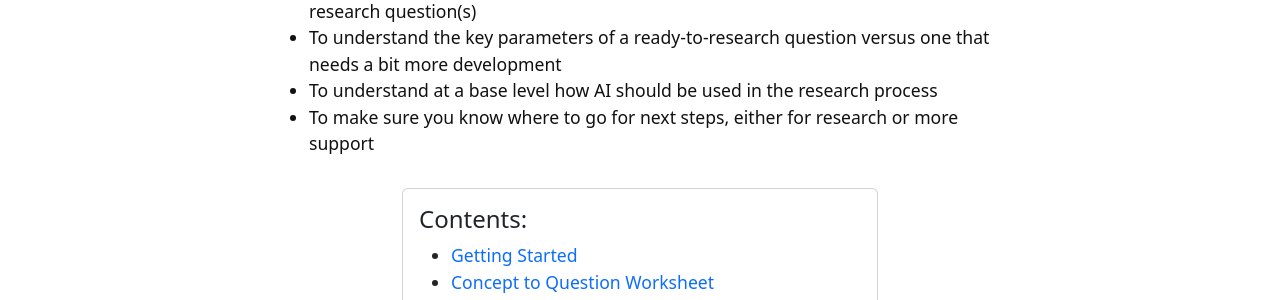
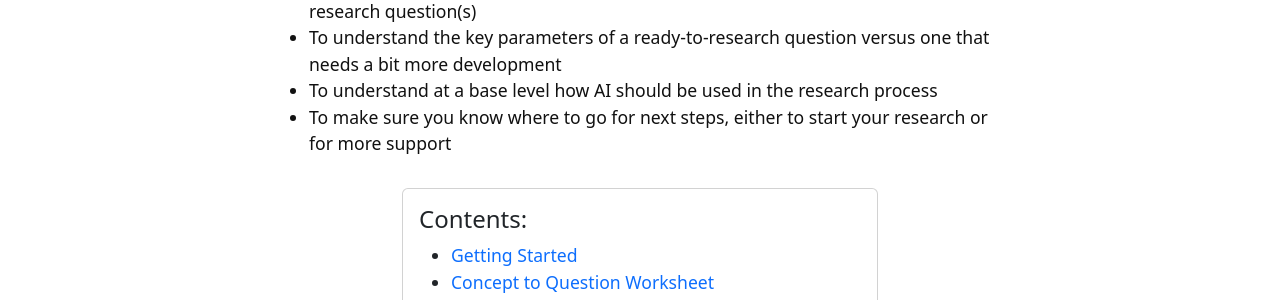
Before and after one commit to marcosvdotcom/Fall25_LibResearch, a Jekyll site: the page built from index.md, in a window 1280 px wide. Shown: the part 842-1142 px from the top of the page. Built offline with Jekyll 4.4.1, drawn with Linux system fonts in a browser that asks for light colours.

Commit message:
Update index.md

```diff
--- a/index.md
+++ b/index.md
@@ -13,7 +13,7 @@ Session goals:
 - To help you develop stategies and skills to turn your research ideas into formal research question(s)
 - To understand the key parameters of a ready-to-research question versus one that needs a bit more development
 - To understand at a base level how AI should be used in the research process
-- To make sure you know where to go for next steps, either for research or more support
+- To make sure you know where to go for next steps, either to start your research or for more support
 
 {% include toc.html %}
 
```
